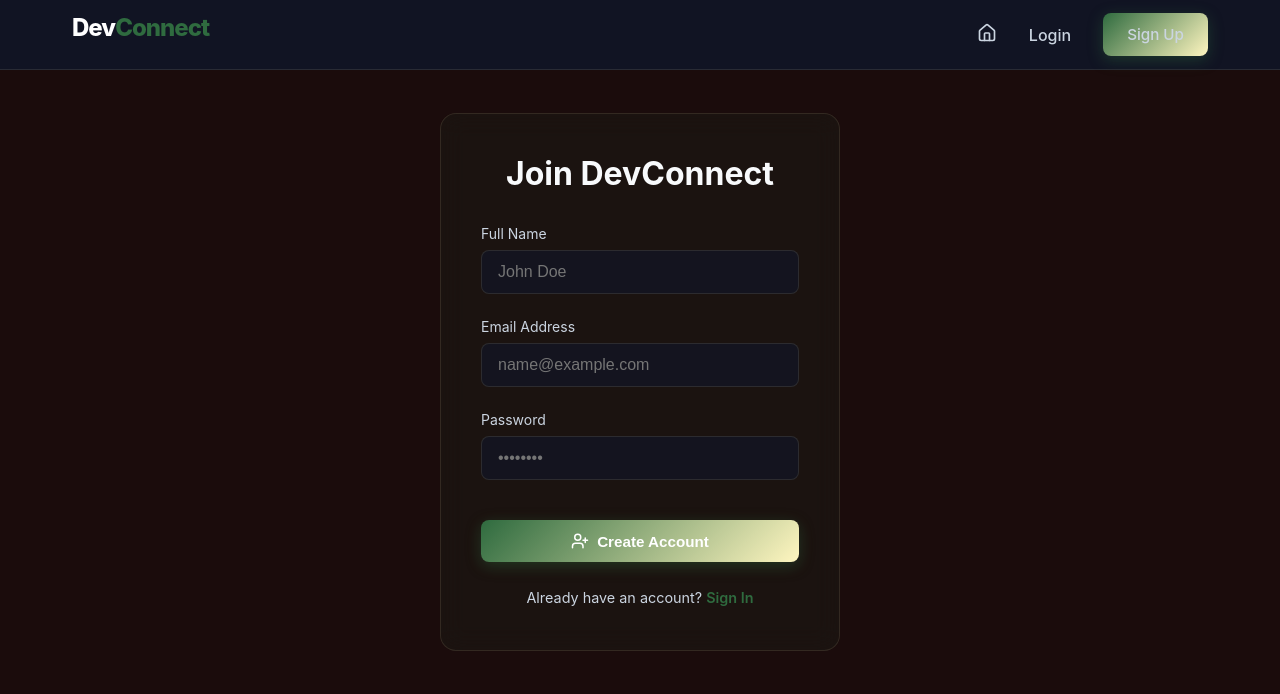
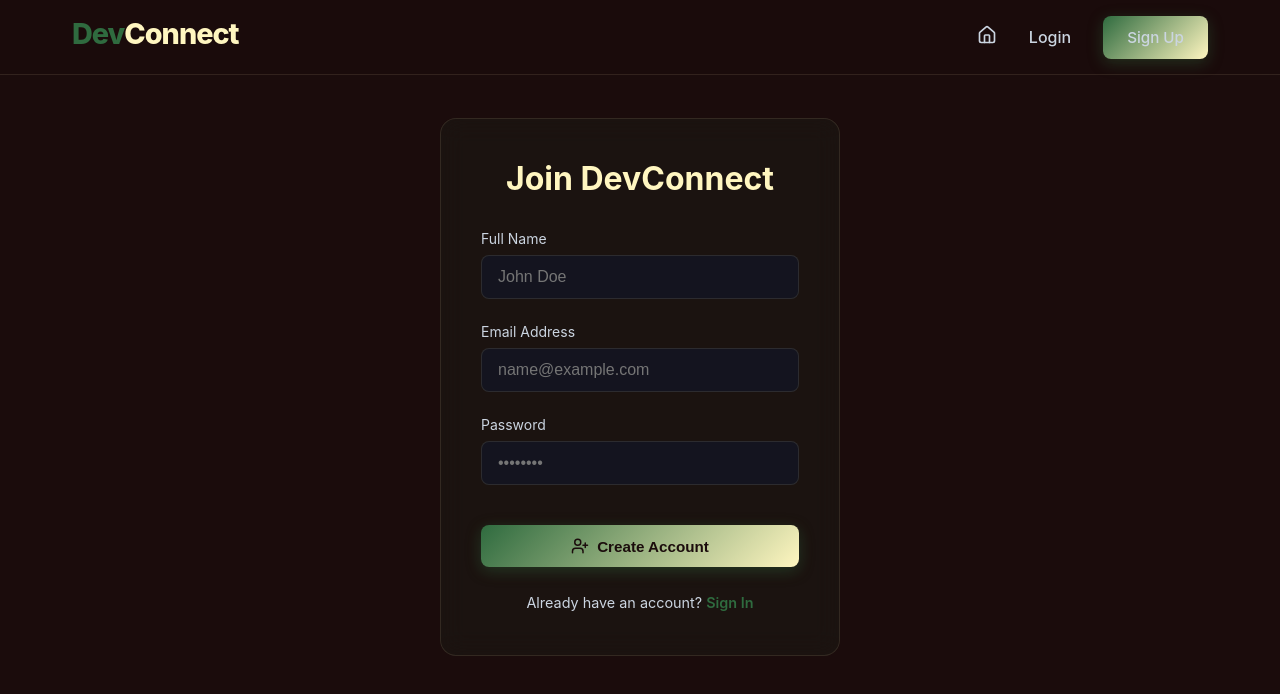
Before and after one commit to shreyashagrawal00/DevConnect, a React app in the folder frontend/: page /register in a window 1280 px wide. Shown: the top 694 px of the page. Built offline with nearby package versions, Linux system fonts and the light colour scheme; the HTML template or start-up script is replaced by a standard one.

Commit message:
Design: Refined typography and logo colors to match user palette

```diff
--- a/frontend/src/index.css
+++ b/frontend/src/index.css
@@ -57,20 +57,20 @@ body {
 
 .btn-primary {
   background: linear-gradient(135deg, var(--accent-primary), var(--accent-secondary));
-  color: white;
+  color: #1B0C0C; /* Dark text for contrast against light cream */
   box-shadow: 0 4px 15px var(--accent-glow);
 }
 
 .btn-primary:hover {
   transform: translateY(-2px);
   box-shadow: 0 6px 20px var(--accent-glow);
-  filter: brightness(1.1);
+  filter: contrast(1.1);
 }
 
 .btn-outline {
   background: transparent;
   border: 1px solid var(--border-color);
-  color: var(--text-primary);
+  color: var(--accent-secondary);
 }
 
 .btn-outline:hover {
@@ -109,17 +109,19 @@ body {
 
 /* Typography */
 h1 {
-  font-size: 3rem;
+  font-size: 3.5rem;
   font-weight: 800;
-  background: linear-gradient(to right, #fff, var(--accent-primary));
+  background: linear-gradient(to right, var(--accent-secondary), var(--accent-primary));
   -webkit-background-clip: text;
   -webkit-text-fill-color: transparent;
   margin-bottom: 1.5rem;
+  line-height: 1.1;
 }
 
 h2 {
   font-size: 2rem;
   margin-bottom: 1rem;
+  color: var(--accent-secondary);
 }
 
 p {
@@ -129,28 +131,28 @@ p {
 
 /* Navbar */
 nav {
-  height: 70px;
+  height: 75px;
   display: flex;
   align-items: center;
   justify-content: space-between;
   border-bottom: 1px solid var(--border-color);
   position: sticky;
   top: 0;
-  background: rgba(15, 23, 42, 0.8);
+  background: rgba(27, 12, 12, 0.9);
   backdrop-filter: blur(10px);
   z-index: 100;
 }
 
 .logo {
-  font-size: 1.5rem;
+  font-size: 1.8rem;
   font-weight: 800;
-  color: white;
+  color: var(--accent-primary);
   text-decoration: none;
   letter-spacing: -1px;
 }
 
 .logo span {
-  color: var(--accent-primary);
+  color: var(--accent-secondary);
 }
 
 .nav-links {
```
